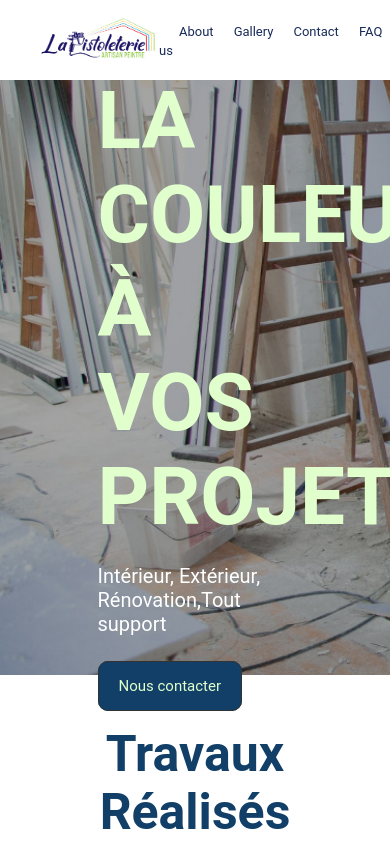
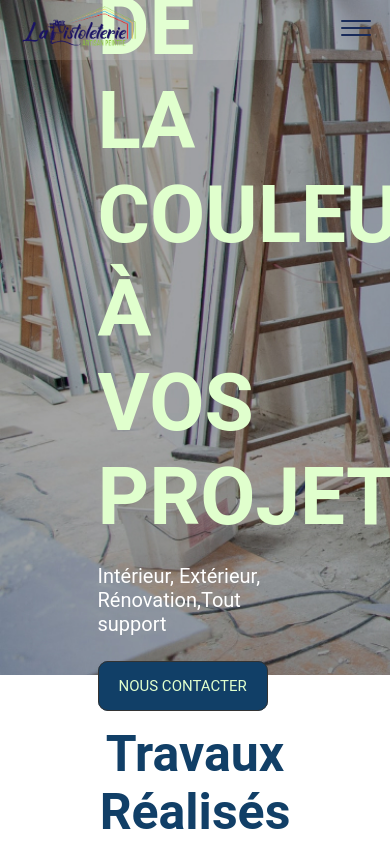
Before and after one commit to Ced933/lapistoleterie, a React (Create React App) app: page / in a window 390 px wide. Shown: the top 844 px of the page. Built offline with nearby package versions, Linux system fonts and the light colour scheme.

Commit message:
Menu fonctionnel et responsive

```diff
--- a/src/components/Contact/Contact.scss
+++ b/src/components/Contact/Contact.scss
@@ -22,6 +22,7 @@ form{
                 }
                 &::placeholder{
                     color: #113f67;
+                    text-transform: uppercase;
                 }
             }
             textarea{
@@ -34,6 +35,7 @@ form{
                 }
                 &::placeholder{
                     color: #113f67;
+                    text-transform: uppercase;
                 }
             }
         }
@@ -44,6 +46,7 @@ form{
             background-color: #113f67;
             border:1px solid #113f67;
             color: #e0ffcd;
+            text-transform: uppercase;
             cursor: pointer;
         }
     }
--- a/src/components/Header/Header.js
+++ b/src/components/Header/Header.js
@@ -6,7 +6,7 @@ export default function Header() {
         <div className='header-box-describe'>
             <h1 className='h1-header'>DE LA COULEUR À VOS  PROJETS</h1>
             <p className='p-header'>Intérieur, Extérieur, Rénovation,Tout support</p>
-            <a href='#contactus' className='button-header'>Nous contacter </a>
+            <a href='#contactus' className='button-header'>NOUS CONTACTER </a>
         </div>
     </div>
   )
--- a/src/components/Navigation/Navigation.js
+++ b/src/components/Navigation/Navigation.js
@@ -1,26 +1,58 @@
-import React from 'react';
+import React, { useState } from 'react';
 import './Navigation.scss';
 
 export default function Navigation() {
+
+  // faire apparaitre ou disparaître le menu en cliquant sur le l'icon humburger
+  const [active, setActive] = useState("ul-list-link");
+const handleMenu = () =>{
+  active === "ul-list-link" ? setActive("ul-list-link nav-active-mobile") : setActive("ul-list-link");
+}
+
+// lorsqu'on va cliquer sur un lien on sera redirigé vers se lien et le menu se fermera
+// si on clique sur un lien même en mode non responsivelorsqu'on passera en mode responsive le menu sera pas Ouvert
+const handleMenuLink = () =>{
+  active === "ul-list-link nav-active-mobile" ? setActive("ul-list-link") : setActive("ul-list-link");
+}
+  // change color nav
+  const [color, setColor] = useState(false);
+  const changeColor = () =>{
+    if(window.scrollY >= 80){
+      setColor(true)
+    }else{
+      setColor(false)
+    }
+
+  }
+  window.addEventListener('scroll', changeColor)
+
   return (
-    <nav className='nav'>
+    <nav  className={color ? 'nav-bg nav' : 'nav'}>
         <div className='nav-container'>
+          <a href='/'>
+
             <img className='img-nav' src='./finallaps-01.png' />
+          </a>
 
-            <ul className='ul-list-link'>
+            <ul className={active}>
               <li>
-                <a className='link-nav' href='#about'>About us </a>
+                <a className='link-nav' onClick={handleMenuLink} href='#about'>About us </a>
               </li>
               <li>
-                <a className='link-nav' href='#gallery'>Gallery </a>
+                <a className='link-nav' onClick={handleMenuLink} href='#gallery'>Gallery </a>
               </li>
               <li>
-                <a className='link-nav' href='#contactus'>Contact</a>
+                <a className='link-nav' onClick={handleMenuLink} href='#faq'>FAQ</a>
               </li>
               <li>
-                <a className='link-nav' href='#faq'>FAQ</a>
+                <a className='btn-contact' onClick={handleMenuLink} href='#contactus'>Contact</a>
               </li>
             </ul>
+            <div onClick={handleMenu}  id="nav-icon4">
+              <span></span>
+              <span></span>
+              <span></span>
+            </div>
         </div>
     </nav>
   )
--- a/src/components/Navigation/Navigation.scss
+++ b/src/components/Navigation/Navigation.scss
@@ -1,28 +1,113 @@
 .nav{
     display: flex;
     justify-content: center;
-    height: 80px;
+    height: 60px;
     position: fixed;
     width: 100%;
-    background-color: #fff;
+    background-color: rgba(250, 250, 250, .1);
+    transition: all 0.5s ease;
     z-index: 3;
     .nav-container{
         width: 80%;
         display: flex;
         justify-content: space-between;
         align-items: center;
+        @media (max-width: 756px) {
+            width: 90%;
+            }
         .img-nav{
             width: 120px;
         }
         .ul-list-link{
             list-style: none;
             display: flex;
+            @media (max-width: 756px) {
+            position: fixed;
+            top: 8vh;
+            right: 0;
+            bottom: 0;
+            width: 100%;
+
+            flex-direction: column;
+            background-color: #fff;
+            justify-content: center;
+            align-items: center;
+            transform: translateX(100%);
+            transition: .25s ease-in-out;
+
+            }
             .link-nav{
                 text-decoration: none;
                 color: #192B5A;
                 margin-left: 20px;
                 font-size: 13px;
+                text-transform: uppercase;
+                @media (max-width: 756px) {
+
+                    font-size: 30px;
+                    margin: 0;
+                    display: block;
+                    margin-bottom: 30px;
+                }
+            }
+            .btn-contact{
+                background-color: #192B5A;
+                padding: 10px 20px;
+                border-radius: 20px;
+                color: white;
+                margin-left: 20px;
+                font-size: 13px;
+                text-transform: uppercase;
+                text-decoration: none;
+                @media (max-width: 756px) {
+                    color: #192B5A;
+                    background-color: #fff;
+                    margin: 0;
+                    font-size: 30px;
+
+                }
+            }
+        }
+        #nav-icon4{
+            width: 30px;
+            // height: 45px;
+            // position: relative;
+            // margin: 50px auto;
+            transform: rotate(0deg);
+            transition: .5s ease-in-out;
+            cursor: pointer;
+            // border: 1px solid black;
+            display: none;
+            @media (max-width: 756px) {
+                display: block;
+            }
+
+            span{
+                display: block;
+                height: 2px;
+                width: 100%;
+                background: #192B5A;
+                border-radius: 20px;
+                opacity: 1;
+                //   left: 0;
+                margin-bottom: 5px;
+                // transform: rotate(0deg);
+                transition: .25s ease-in-out;
             }
         }
     }
 }
+
+.nav-bg{
+    background-color: rgba(250, 250, 250, .9);
+
+    transition: all 0.5s ease;
+    height: 60px;
+    box-shadow:0px 1px 20px #393e46;
+}
+
+.nav-active-mobile{
+    // ouvre la pop up
+    transform: translateX(0%)!important;
+    transition: .25s ease-in-out;
+}
```
